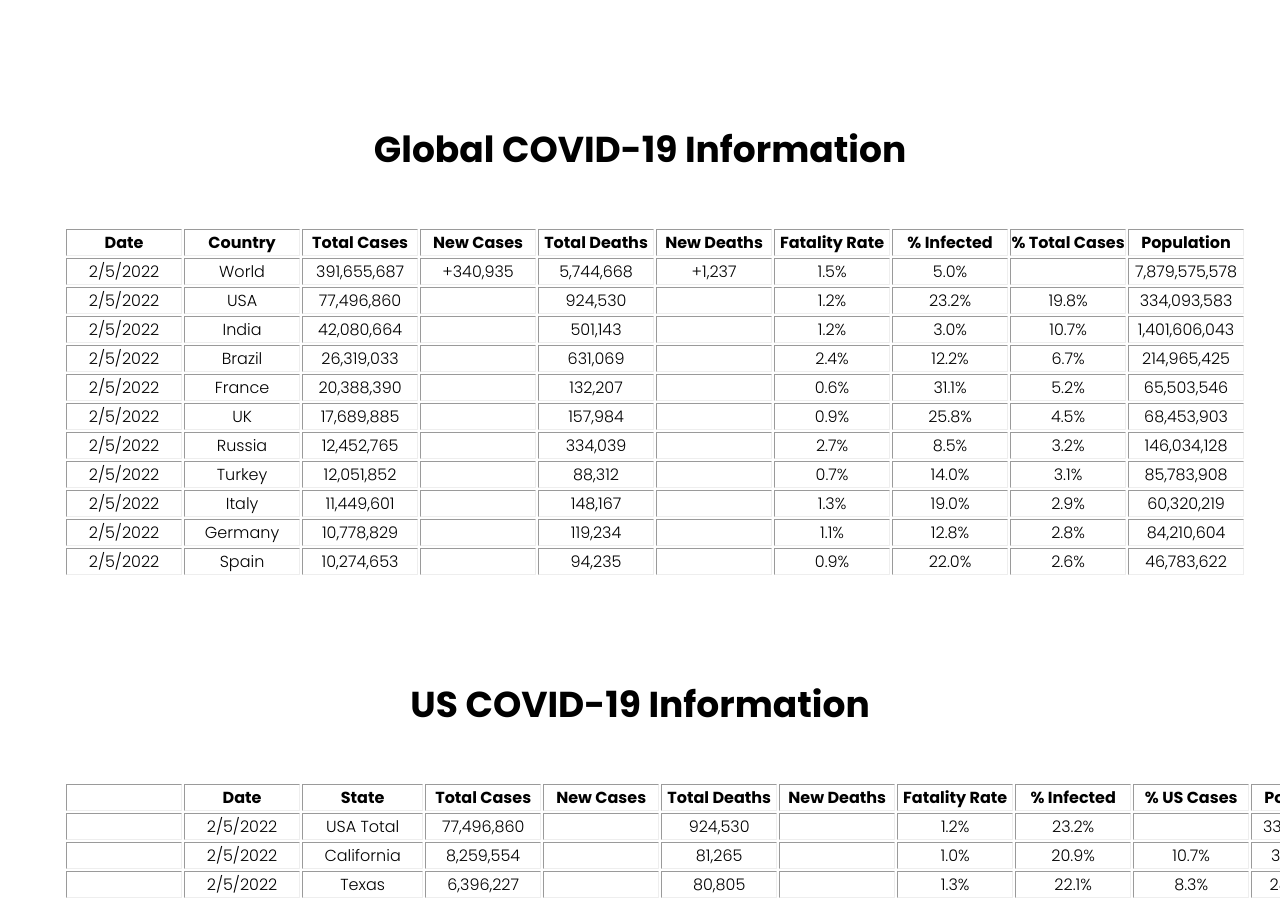
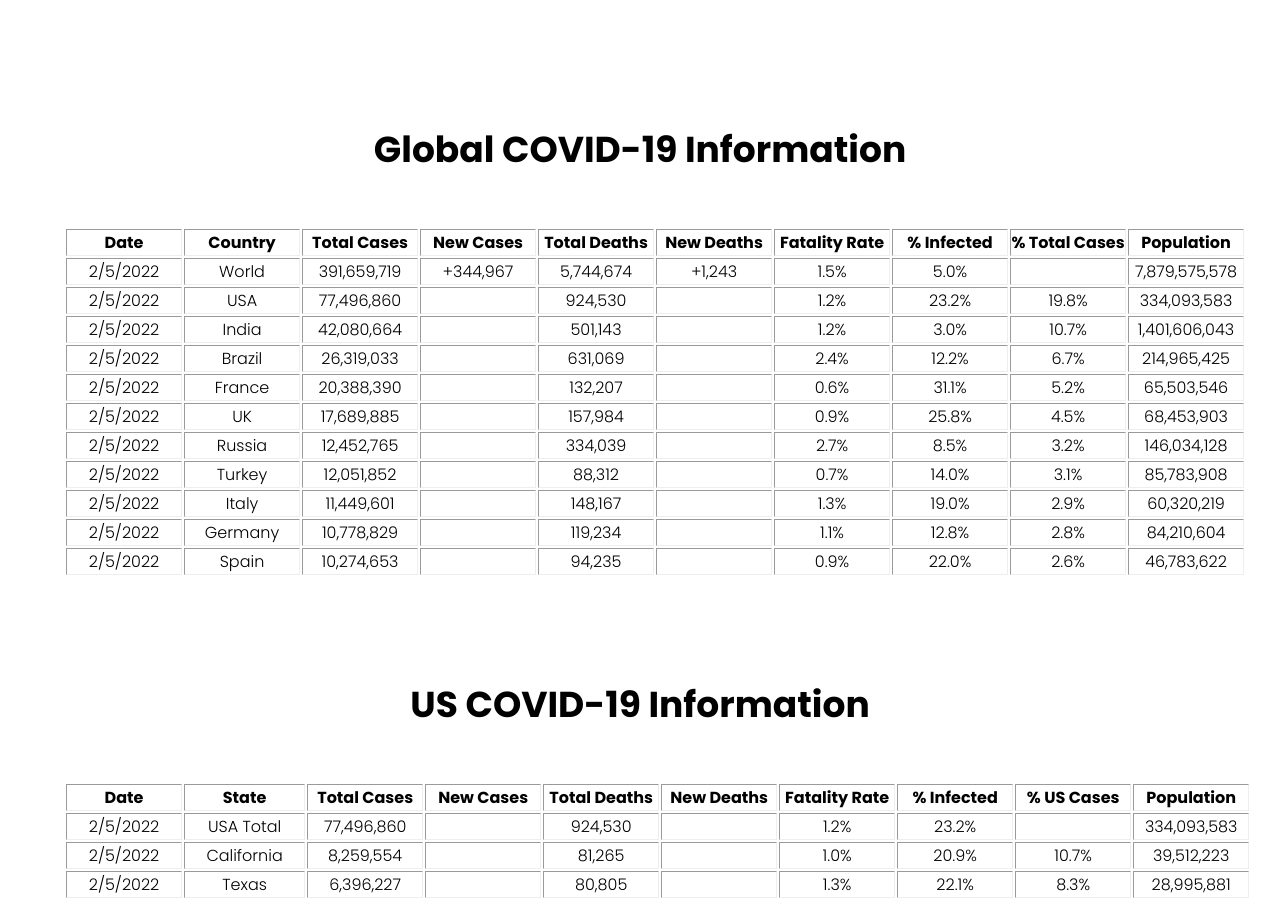
Before and after one commit to Pasin3ru/Tracking-COVID-19, a Jekyll site: the page built from index.html, in a window 1280 px wide and 900 px high, scrolled down 1210 px. Built offline with Jekyll 4.4.1, drawn with Linux system fonts in a browser that asks for light colours.

Commit message:
Dropped column for US

```diff
--- a/_includes/hospital-tables/global_data.html
+++ b/_includes/hospital-tables/global_data.html
@@ -17,10 +17,10 @@
     <tr>
       <td>2/5/2022</td>
       <td>World</td>
-      <td>391,655,687</td>
-      <td>+340,935</td>
-      <td>5,744,668</td>
-      <td>+1,237</td>
+      <td>391,659,719</td>
+      <td>+344,967</td>
+      <td>5,744,674</td>
+      <td>+1,243</td>
       <td>1.5%</td>
       <td>5.0%</td>
       <td></td>
--- a/_includes/hospital-tables/us_data.html
+++ b/_includes/hospital-tables/us_data.html
@@ -1,7 +1,6 @@
 <table border="1" class="dataframe">
   <thead>
     <tr style="text-align: center;">
-      <th style="min-width: 114px;"></th>
       <th style="min-width: 114px;">Date</th>
       <th style="min-width: 114px;">State</th>
       <th style="min-width: 114px;">Total Cases</th>
@@ -16,7 +15,6 @@
   </thead>
   <tbody>
     <tr>
-      <td></td>
       <td>2/5/2022</td>
       <td>USA Total</td>
       <td>77,496,860</td>
@@ -29,7 +27,6 @@
       <td>334,093,583</td>
     </tr>
     <tr>
-      <td></td>
       <td>2/5/2022</td>
       <td>California</td>
       <td>8,259,554</td>
@@ -42,7 +39,6 @@
       <td>39,512,223</td>
     </tr>
     <tr>
-      <td></td>
       <td>2/5/2022</td>
       <td>Texas</td>
       <td>6,396,227</td>
@@ -55,7 +51,6 @@
       <td>28,995,881</td>
     </tr>
     <tr>
-      <td></td>
       <td>2/5/2022</td>
       <td>Florida</td>
       <td>5,658,664</td>
@@ -68,7 +63,6 @@
       <td>21,477,737</td>
     </tr>
     <tr>
-      <td></td>
       <td>2/5/2022</td>
       <td>New York</td>
       <td>4,982,929</td>
@@ -81,7 +75,6 @@
       <td>19,453,561</td>
     </tr>
     <tr>
-      <td></td>
       <td>2/5/2022</td>
       <td>Illinois</td>
       <td>2,957,563</td>
@@ -94,7 +87,6 @@
       <td>12,671,821</td>
     </tr>
     <tr>
-      <td></td>
       <td>2/5/2022</td>
       <td>Pennsylvania</td>
       <td>2,688,808</td>
@@ -107,7 +99,6 @@
       <td>12,801,989</td>
     </tr>
     <tr>
-      <td></td>
       <td>2/5/2022</td>
       <td>Ohio</td>
       <td>2,605,245</td>
@@ -120,7 +111,6 @@
       <td>11,689,100</td>
     </tr>
     <tr>
-      <td></td>
       <td>2/5/2022</td>
       <td>North Carolina</td>
       <td>2,470,242</td>
@@ -133,7 +123,6 @@
       <td>10,488,084</td>
     </tr>
     <tr>
-      <td></td>
       <td>2/5/2022</td>
       <td>Georgia</td>
       <td>2,403,125</td>
@@ -146,7 +135,6 @@
       <td>10,617,423</td>
     </tr>
     <tr>
-      <td></td>
       <td>2/5/2022</td>
       <td>Michigan</td>
       <td>2,295,050</td>
@@ -159,7 +147,6 @@
       <td>9,986,857</td>
     </tr>
     <tr>
-      <td></td>
       <td>2/5/2022</td>
       <td>New Jersey</td>
       <td>2,126,230</td>
@@ -172,7 +159,6 @@
       <td>8,882,190</td>
     </tr>
     <tr>
-      <td></td>
       <td>2/5/2022</td>
       <td>Tennessee</td>
       <td>1,905,280</td>
@@ -185,7 +171,6 @@
       <td>6,829,174</td>
     </tr>
     <tr>
-      <td></td>
       <td>2/5/2022</td>
       <td>Arizona</td>
       <td>1,903,412</td>
@@ -198,7 +183,6 @@
       <td>7,278,717</td>
     </tr>
     <tr>
-      <td></td>
       <td>2/5/2022</td>
       <td>Indiana</td>
       <td>1,646,937</td>
@@ -211,7 +195,6 @@
       <td>6,732,219</td>
     </tr>
     <tr>
-      <td></td>
       <td>2/5/2022</td>
       <td>Massachusetts</td>
       <td>1,630,462</td>
@@ -224,7 +207,6 @@
       <td>6,892,503</td>
     </tr>
     <tr>
-      <td></td>
       <td>2/5/2022</td>
       <td>Virginia</td>
       <td>1,572,022</td>
@@ -237,7 +219,6 @@
       <td>8,535,519</td>
     </tr>
     <tr>
-      <td></td>
       <td>2/5/2022</td>
       <td>Wisconsin</td>
       <td>1,535,404</td>
@@ -250,7 +231,6 @@
       <td>5,822,434</td>
     </tr>
     <tr>
-      <td></td>
       <td>2/5/2022</td>
       <td>South Carolina</td>
       <td>1,406,933</td>
@@ -263,7 +243,6 @@
       <td>5,148,714</td>
     </tr>
     <tr>
-      <td></td>
       <td>2/5/2022</td>
       <td>Washington</td>
       <td>1,367,769</td>
@@ -276,7 +255,6 @@
       <td>7,614,893</td>
     </tr>
     <tr>
-      <td></td>
       <td>2/5/2022</td>
       <td>Missouri</td>
       <td>1,351,751</td>
@@ -289,7 +267,6 @@
       <td>6,137,428</td>
     </tr>
     <tr>
-      <td></td>
       <td>2/5/2022</td>
       <td>Minnesota</td>
       <td>1,306,305</td>
@@ -302,7 +279,6 @@
       <td>5,639,632</td>
     </tr>
     <tr>
-      <td></td>
       <td>2/5/2022</td>
       <td>Colorado</td>
       <td>1,270,138</td>
@@ -315,7 +291,6 @@
       <td>5,758,736</td>
     </tr>
     <tr>
-      <td></td>
       <td>2/5/2022</td>
       <td>Alabama</td>
       <td>1,240,496</td>
@@ -328,7 +303,6 @@
       <td>4,903,185</td>
     </tr>
     <tr>
-      <td></td>
       <td>2/5/2022</td>
       <td>Kentucky</td>
       <td>1,193,783</td>
@@ -341,7 +315,6 @@
       <td>4,467,673</td>
     </tr>
     <tr>
-      <td></td>
       <td>2/5/2022</td>
       <td>Louisiana</td>
       <td>1,192,375</td>
@@ -354,7 +327,6 @@
       <td>4,648,794</td>
     </tr>
     <tr>
-      <td></td>
       <td>2/5/2022</td>
       <td>Oklahoma</td>
       <td>992,932</td>
@@ -367,7 +339,6 @@
       <td>3,956,971</td>
     </tr>
     <tr>
-      <td></td>
       <td>2/5/2022</td>
       <td>Maryland</td>
       <td>961,805</td>
@@ -380,7 +351,6 @@
       <td>6,045,680</td>
     </tr>
     <tr>
-      <td></td>
       <td>2/5/2022</td>
       <td>Utah</td>
       <td>898,267</td>
@@ -393,7 +363,6 @@
       <td>3,205,958</td>
     </tr>
     <tr>
-      <td></td>
       <td>2/5/2022</td>
       <td>Iowa</td>
       <td>799,304</td>
@@ -406,7 +375,6 @@
       <td>3,155,070</td>
     </tr>
     <tr>
-      <td></td>
       <td>2/5/2022</td>
       <td>Arkansas</td>
       <td>791,730</td>
@@ -419,7 +387,6 @@
       <td>3,017,804</td>
     </tr>
     <tr>
-      <td></td>
       <td>2/5/2022</td>
       <td>Mississippi</td>
       <td>751,862</td>
@@ -432,7 +399,6 @@
       <td>2,976,149</td>
     </tr>
     <tr>
-      <td></td>
       <td>2/5/2022</td>
       <td>Kansas</td>
       <td>744,493</td>
@@ -445,7 +411,6 @@
       <td>2,913,314</td>
     </tr>
     <tr>
-      <td></td>
       <td>2/5/2022</td>
       <td>Connecticut</td>
       <td>706,140</td>
@@ -458,7 +423,6 @@
       <td>3,565,287</td>
     </tr>
     <tr>
-      <td></td>
       <td>2/5/2022</td>
       <td>Nevada</td>
       <td>665,211</td>
@@ -471,7 +435,6 @@
       <td>3,080,156</td>
     </tr>
     <tr>
-      <td></td>
       <td>2/5/2022</td>
       <td>Oregon</td>
       <td>654,343</td>
@@ -484,7 +447,6 @@
       <td>4,217,737</td>
     </tr>
     <tr>
-      <td></td>
       <td>2/5/2022</td>
       <td>New Mexico</td>
       <td>489,701</td>
@@ -497,7 +459,6 @@
       <td>2,096,829</td>
     </tr>
     <tr>
-      <td></td>
       <td>2/5/2022</td>
       <td>West Virginia</td>
       <td>458,112</td>
@@ -510,7 +471,6 @@
       <td>1,792,147</td>
     </tr>
     <tr>
-      <td></td>
       <td>2/5/2022</td>
       <td>Nebraska</td>
       <td>445,793</td>
@@ -523,7 +483,6 @@
       <td>1,934,408</td>
     </tr>
     <tr>
-      <td></td>
       <td>2/5/2022</td>
       <td>Idaho</td>
       <td>389,715</td>
@@ -536,7 +495,6 @@
       <td>1,787,065</td>
     </tr>
     <tr>
-      <td></td>
       <td>2/5/2022</td>
       <td>Rhode Island</td>
       <td>347,901</td>
@@ -549,7 +507,6 @@
       <td>1,059,361</td>
     </tr>
     <tr>
-      <td></td>
       <td>2/5/2022</td>
       <td>New Hampshire</td>
       <td>281,300</td>
@@ -562,7 +519,6 @@
       <td>1,359,711</td>
     </tr>
     <tr>
-      <td></td>
       <td>2/5/2022</td>
       <td>Delaware</td>
       <td>250,311</td>
@@ -575,7 +531,6 @@
       <td>973,764</td>
     </tr>
     <tr>
-      <td></td>
       <td>2/5/2022</td>
       <td>Montana</td>
       <td>250,029</td>
@@ -588,7 +543,6 @@
       <td>1,068,778</td>
     </tr>
     <tr>
-      <td></td>
       <td>2/5/2022</td>
       <td>South Dakota</td>
       <td>230,240</td>
@@ -601,7 +555,6 @@
       <td>884,659</td>
     </tr>
     <tr>
-      <td></td>
       <td>2/5/2022</td>
       <td>North Dakota</td>
       <td>229,271</td>
@@ -614,7 +567,6 @@
       <td>762,062</td>
     </tr>
     <tr>
-      <td></td>
       <td>2/5/2022</td>
       <td>Hawaii</td>
       <td>224,257</td>
@@ -627,7 +579,6 @@
       <td>1,415,872</td>
     </tr>
     <tr>
-      <td></td>
       <td>2/5/2022</td>
       <td>Alaska</td>
       <td>217,366</td>
@@ -640,7 +591,6 @@
       <td>731,545</td>
     </tr>
     <tr>
-      <td></td>
       <td>2/5/2022</td>
       <td>Maine</td>
       <td>179,915</td>
@@ -653,7 +603,6 @@
       <td>1,344,212</td>
     </tr>
     <tr>
-      <td></td>
       <td>2/5/2022</td>
       <td>Wyoming</td>
       <td>149,842</td>
@@ -666,7 +615,6 @@
       <td>578,759</td>
     </tr>
     <tr>
-      <td></td>
       <td>2/5/2022</td>
       <td>District Of Columbia</td>
       <td>131,543</td>
@@ -679,7 +627,6 @@
       <td>705,749</td>
     </tr>
     <tr>
-      <td></td>
       <td>2/5/2022</td>
       <td>Vermont</td>
       <td>106,690</td>
```
